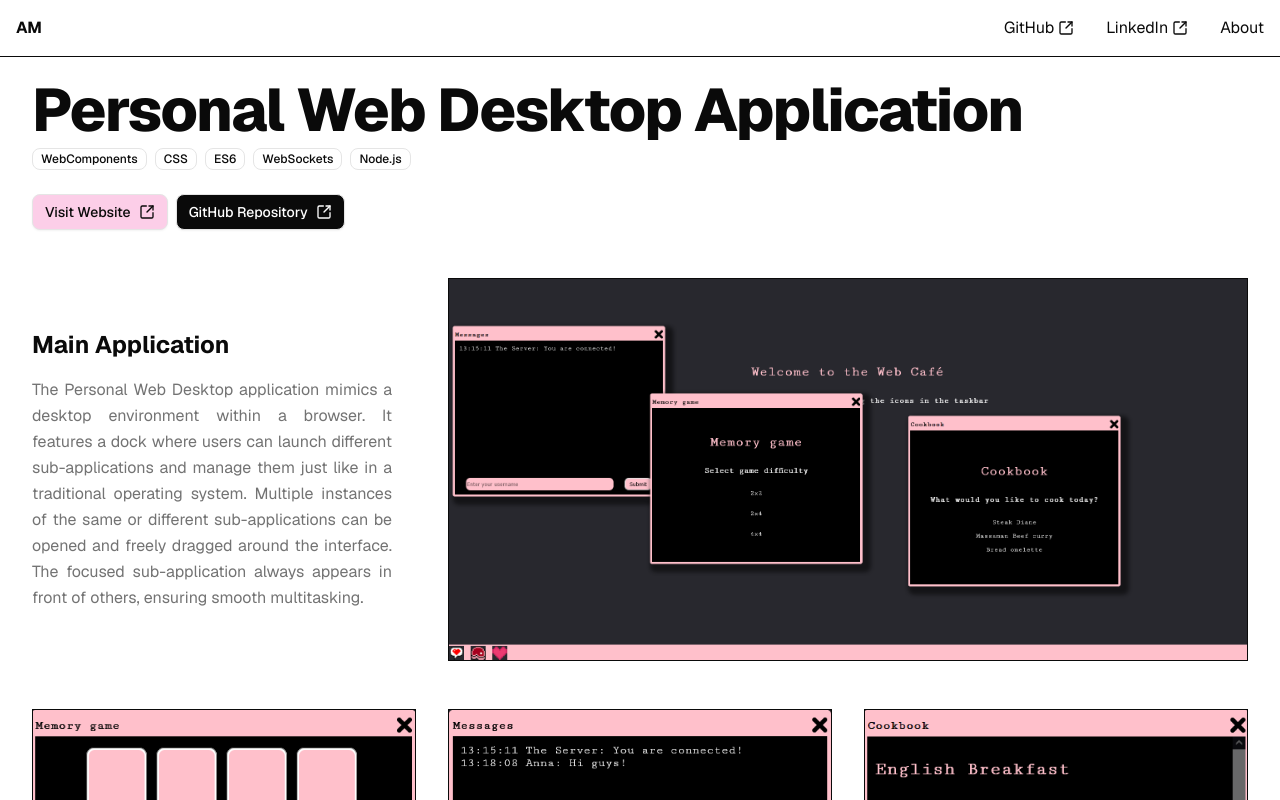
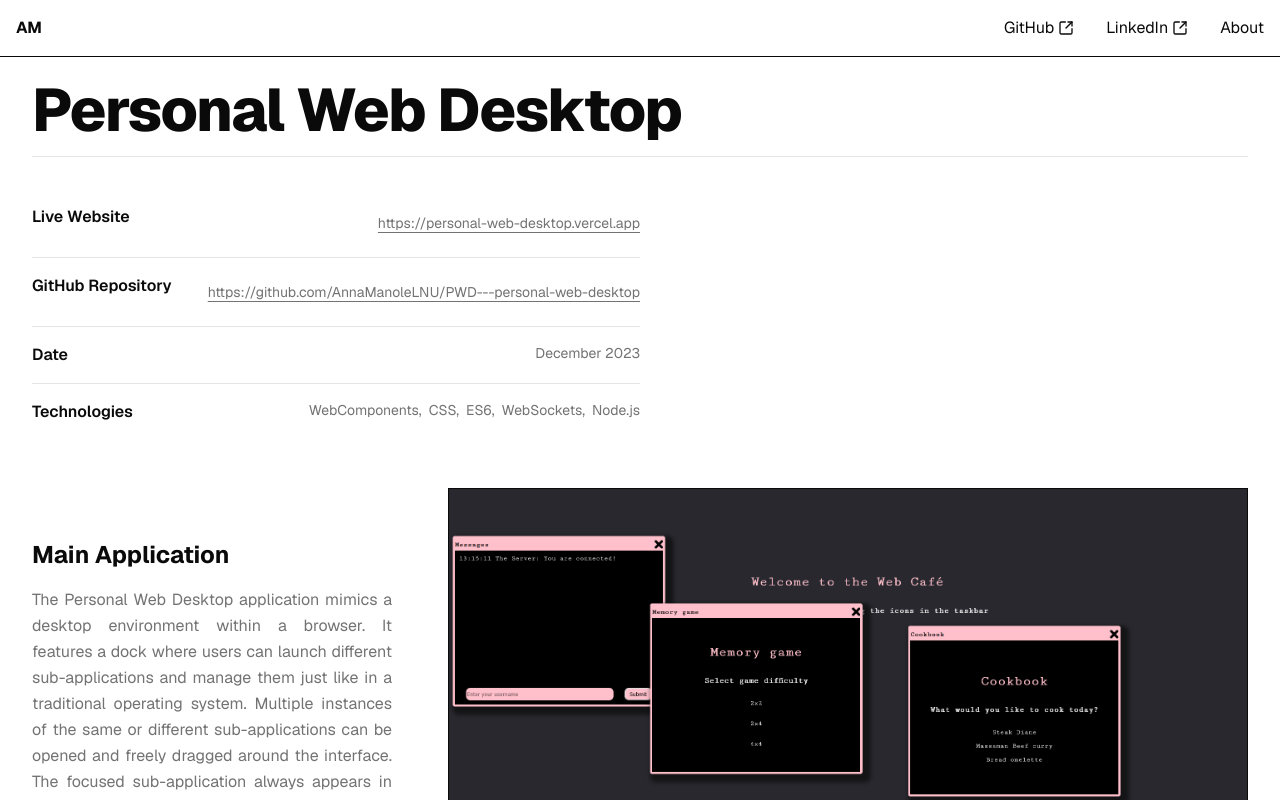
Before and after one commit to AnnaManoleLNU/anna-manole-portfolio, a Next.js app: page /pwd in a window 1280 px wide. Shown: the top 800 px of the page. Built offline with nearby package versions, Linux system fonts and the light colour scheme.

Commit message:
add project info component

```diff
--- a/app/page.tsx
+++ b/app/page.tsx
@@ -1,4 +1,4 @@
-import Project from "@/components/project";
+import Project from "@/components/custom/project";
 
 export default function Home() {
   return (
--- a/app/pwd/page.tsx
+++ b/app/pwd/page.tsx
@@ -1,51 +1,26 @@
 "use client";
-import { Badge } from "@/components/ui/badge";
+
 import Image from "next/image";
 import { projects } from "@/lib/utils";
-import { Button } from "@/components/ui/button";
-import { SquareArrowOutUpRight } from "lucide-react";
+
+import ProjectInfo from "@/components/custom/projectInfo";
 
 export default function Pwd() {
+  const pwdProject = projects.find(
+    (project) => project.title === "Personal Web Desktop"
+  );
+
+  if (!pwdProject) return <div>Project not found</div>;
   return (
     <section className="container mx-auto py-12 ">
-      <h1 className="text-4xl font-extrabold  tracking-tight lg:text-6xl mb-2">
-        Personal Web Desktop Application
-      </h1>
 
-      <div className="flex flex-wrap gap-2 mb-6">
-        {projects
-          .find((project) => project.link === "/pwd")
-          ?.technologies.map((tech, i) => (
-            <Badge key={i} variant="outline">
-              {tech}
-            </Badge>
-          ))}
-      </div>
-
-      <Button
-        variant="outline"
-        className=" mr-2 bg-pink-200  hover:bg-pink-300 transition-colors"
-        onClick={() =>
-          window.open("https://personal-web-desktop.vercel.app/", "_blank")
-        }
-      >
-        <span>Visit Website</span>
-        <SquareArrowOutUpRight size={16} />
-      </Button>
-
-      <Button
-        variant="outline"
-        className=" bg-foreground text-background hover:bg-foreground/80 hover:text-background transition-colors"
-        onClick={() =>
-          window.open(
-            "https://github.com/AnnaManoleLNU/PWD---personal-web-desktop/",
-            "_blank"
-          )
-        }
-      >
-        <span>GitHub Repository</span>
-        <SquareArrowOutUpRight size={16} />
-      </Button>
+      <ProjectInfo
+        title={pwdProject.title}
+        website={pwdProject.website}
+        github={pwdProject.github}
+        date={pwdProject.date}
+        technologies={pwdProject?.technologies}
+      />
 
       <div className="mt-12 space-y-12 text-base leading-relaxed text-justify">
         <div className="flex flex-col lg:flex-col xl:flex-row gap-14 items-center">
--- /dev/null
+++ b/components/custom/projectInfo.tsx
@@ -0,0 +1,61 @@
+import { Button } from "../ui/button";
+
+type ProjectInfoProps = {
+  title: string;
+  website: string;
+  github: string;
+  date: string;
+  technologies: string[];
+};
+
+export default function ProjectInfo({
+  title,
+  website,
+  github,
+  date,
+  technologies,
+}: ProjectInfoProps) {
+  return (
+    <div>
+      <h1 className="text-4xl font-extrabold tracking-tight lg:text-6xl mb-12 pb-4 border-b">
+        {title}
+      </h1>
+      <div className="lg:w-1/2 flex flex-col gap-4">
+        <div className="flex justify-between pb-4 border-b">
+          <h2 className="font-semibold">Live Website </h2>
+          <Button
+            variant="link"
+            className="underline text-muted-foreground text-sm pr-0 font-normal"
+            onClick={() => window.open(website, "_blank")}
+          >
+            {website}
+          </Button>
+        </div>
+
+        <div className="flex justify-between pb-4 border-b">
+          <h2 className="font-semibold">GitHub Repository</h2>
+          <Button
+            variant="link"
+            className="underline text-muted-foreground text-sm pr-0 font-normal"
+            onClick={() => window.open(github, "_blank")}
+          >
+            {github}
+          </Button>
+        </div>
+
+        <div className="flex justify-between pb-4 border-b">
+          <h2 className="font-semibold">Date</h2>
+          <p className=" text-muted-foreground text-sm">{date}</p>
+        </div>
+
+        <div className="flex justify-between pb-4">
+          <h2 className="font-semibold">Technologies</h2>
+
+          <p className="text-muted-foreground text-sm">
+            {technologies.join(",\u00A0\u00A0")}
+          </p>
+        </div>
+      </div>
+    </div>
+  );
+}
--- a/lib/utils.ts
+++ b/lib/utils.ts
@@ -4,10 +4,24 @@ import { twMerge } from "tailwind-merge";
 export function cn(...inputs: ClassValue[]) {
   return twMerge(clsx(inputs));
 }
+type Project = {
+  title: string;
+  website: string;
+  github: string;
+  date: string;
+  type: string;
+  images: string[];
+  technologies: string[];
+  description: string;
+  link: string;
+};
 
-export const projects = [
+export const projects: Project[] = [
   {
     title: "Personal Web Desktop",
+    website: "https://personal-web-desktop.vercel.app",
+    github: "https://github.com/AnnaManoleLNU/PWD---personal-web-desktop",
+    date: "December 2023",
     type: "Programming",
     images: ["/pwd-chat.png", "/pwd-cookbook.png", "/pwd-memory.png"],
     technologies: ["WebComponents", "CSS", "ES6", "WebSockets", "Node.js"],
@@ -17,6 +31,9 @@ export const projects = [
   },
   {
     title: "CMS-Driven Company Website",
+    website: "https://cms-company-website.vercel.app",
+    github: "https://github.com/AnnaManoleLNU/CMS-Driven-Company-Website/",
+    date: "November 2023",
     type: "Programming",
     images: ["/cms-1.png", "/cms-2.png", "/cms-graphic-profile.png"],
     technologies: [
@@ -33,6 +50,9 @@ export const projects = [
   {
     title: "Selected Retouching Projects",
     type: "Design",
+    website: "",
+    github: "",
+    date: "October 2023",
     images: [
       "/retouching-1.jpg",
       "/retouching-2.jpg",
```
Also changed, not shown: components/custom/project.tsx (renamed from components/project.tsx).
